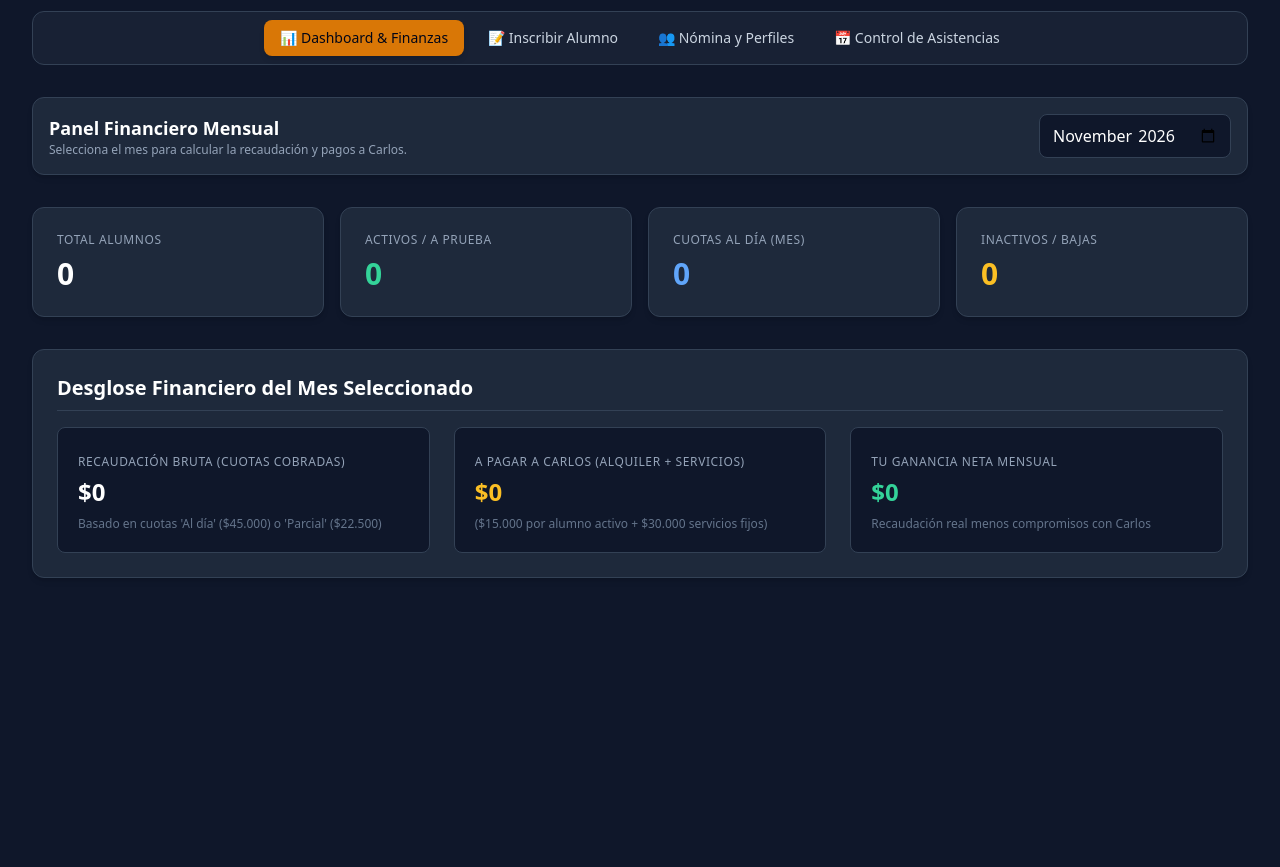
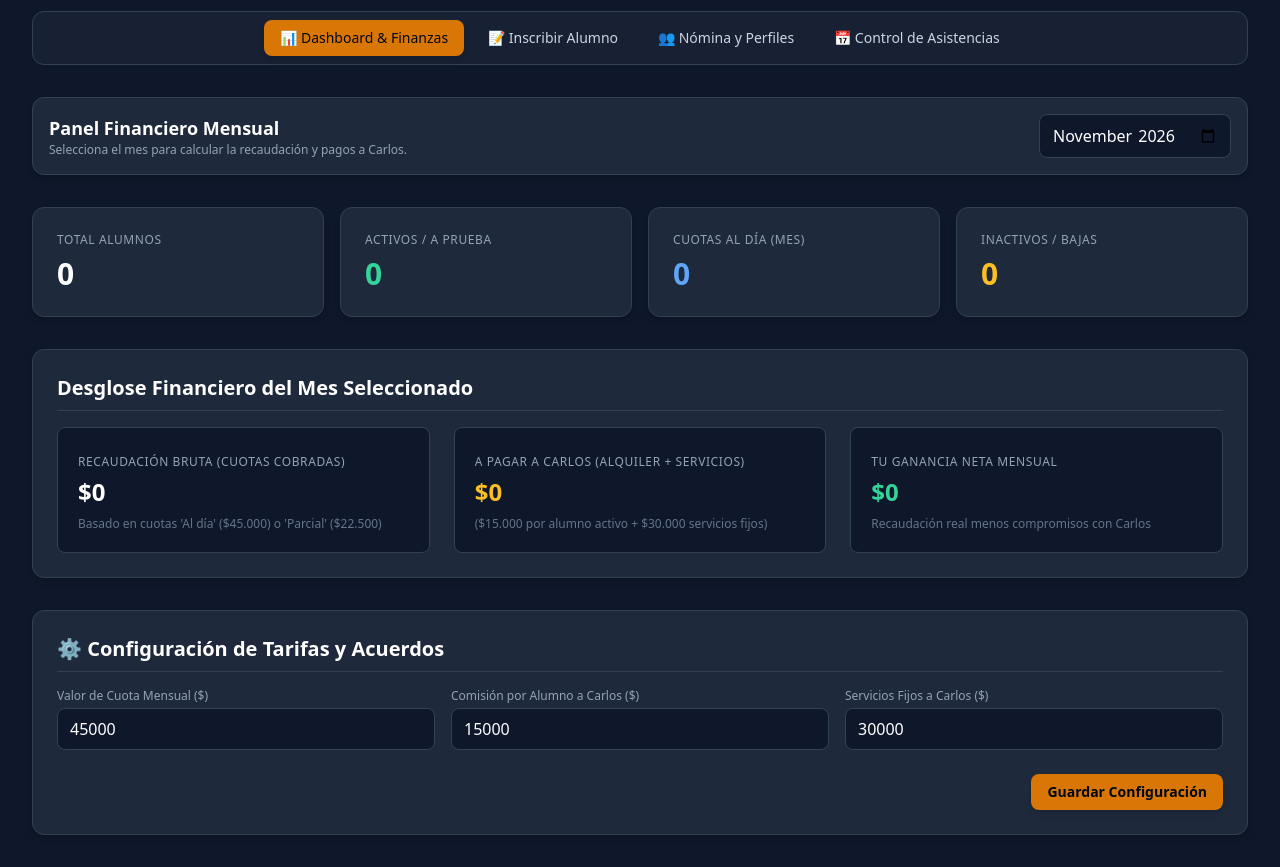
Before and after one commit to mauriciogoya-dot/app-bjj, a plain HTML site: page index.html in a window 1280 px wide. Shown: the part 190-1057 px from the top of the page. Before the commit the page ends 800 px from the top, so only its background shows below. Drawn offline with nearby package versions, Linux system fonts and the light colour scheme.

Commit message:
Mejora: Agregado panel de configuración dinámica de tarifas y corrección de cálculo para Carlos

```diff
--- a/index.html
+++ b/index.html
@@ -44,7 +44,7 @@
           <img
             src="./img/escudo-pretorianos.png"
             alt="Escudo Pretorianos"
-            class="w-full h-full object-contain p-0.5"
+            class="w-full h-full object-cover"
             style="transform: scale(1.25); transform-origin: center"
           />
         </div>
@@ -210,6 +210,62 @@
               >
             </div>
           </div>
+        </div>
+        <!-- Panel de Configuración de Tarifas y Acuerdos -->
+        <div
+          class="bg-slate-800 p-6 rounded-xl border border-slate-700 shadow-md"
+        >
+          <h2
+            class="text-xl font-semibold text-white mb-4 border-b border-slate-700 pb-2"
+          >
+            ⚙️ Configuración de Tarifas y Acuerdos
+          </h2>
+          <form
+            id="form-config"
+            class="grid grid-cols-1 md:grid-cols-3 gap-4 items-end"
+          >
+            <div>
+              <label class="block text-xs text-slate-400 mb-1"
+                >Valor de Cuota Mensual ($)</label
+              >
+              <input
+                type="number"
+                id="cfg-cuota"
+                class="w-full px-3 py-2 bg-slate-900 border border-slate-700 rounded-lg text-white font-medium focus:ring-2 focus:ring-amber-500"
+                required
+              />
+            </div>
+            <div>
+              <label class="block text-xs text-slate-400 mb-1"
+                >Comisión por Alumno a Carlos ($)</label
+              >
+              <input
+                type="number"
+                id="cfg-pago-alumno"
+                class="w-full px-3 py-2 bg-slate-900 border border-slate-700 rounded-lg text-white font-medium focus:ring-2 focus:ring-amber-500"
+                required
+              />
+            </div>
+            <div>
+              <label class="block text-xs text-slate-400 mb-1"
+                >Servicios Fijos a Carlos ($)</label
+              >
+              <input
+                type="number"
+                id="cfg-servicios"
+                class="w-full px-3 py-2 bg-slate-900 border border-slate-700 rounded-lg text-white font-medium focus:ring-2 focus:ring-amber-500"
+                required
+              />
+            </div>
+            <div class="md:col-span-3 flex justify-end mt-2">
+              <button
+                type="submit"
+                class="bg-amber-600 hover:bg-amber-700 text-slate-950 font-bold px-4 py-2 rounded-lg text-sm transition shadow-md"
+              >
+                Guardar Configuración
+              </button>
+            </div>
+          </form>
         </div>
       </section>
 
--- a/js/app.js
+++ b/js/app.js
@@ -2,10 +2,45 @@ import { Alumno } from "./classes/Alumno.js";
 import { Asistencia } from "./classes/Asistencia.js";
 
 // ==========================================
-// 0. INICIALIZACIÓN Y STORAGE
+// 0. INICIALIZACIÓN, CONFIGURACIÓN Y STORAGE
 // ==========================================
 Alumno.cargarStorage();
 Asistencia.cargarStorage();
+
+// Manejo de Configuración de Tarifas Dinámicas
+let configTarifas = JSON.parse(localStorage.getItem("pretorianos_config")) || {
+  valorCuota: 45000,
+  pagoAlumnoCarlos: 15000,
+  serviciosFijosCarlos: 30000,
+};
+
+const inputCfgCuota = document.getElementById("cfg-cuota");
+const inputCfgPagoAlumno = document.getElementById("cfg-pago-alumno");
+const inputCfgServicios = document.getElementById("cfg-servicios");
+
+function cargarConfiguracionEnInputs() {
+  if (inputCfgCuota) {
+    inputCfgCuota.value = configTarifas.valorCuota;
+    inputCfgPagoAlumno.value = configTarifas.pagoAlumnoCarlos;
+    inputCfgServicios.value = configTarifas.serviciosFijosCarlos;
+  }
+}
+cargarConfiguracionEnInputs();
+
+const formConfig = document.getElementById("form-config");
+if (formConfig) {
+  formConfig.addEventListener("submit", (e) => {
+    e.preventDefault();
+    configTarifas.valorCuota = parseFloat(inputCfgCuota.value) || 0;
+    configTarifas.pagoAlumnoCarlos = parseFloat(inputCfgPagoAlumno.value) || 0;
+    configTarifas.serviciosFijosCarlos =
+      parseFloat(inputCfgServicios.value) || 0;
+
+    localStorage.setItem("pretorianos_config", JSON.stringify(configTarifas));
+    actualizarDashboardFinanciero();
+    alert("¡Configuración de tarifas actualizada con éxito!");
+  });
+}
 
 const obtenerMesActual = () => new Date().toISOString().slice(0, 7);
 
@@ -26,7 +61,6 @@ selectorMesNomina.addEventListener("change", (e) => {
 });
 
 actualizarDashboardFinanciero();
-
 // ==========================================
 // 1. NAVEGACIÓN ENTRE PESTAÑAS (TABS)
 // ==========================================
@@ -124,13 +158,17 @@ function actualizarDashboardFinanciero() {
   document.getElementById("stat-cuotas").textContent = stats.cuotasAlDia;
   document.getElementById("stat-inactivos").textContent = stats.inactivos;
 
+  // Alumnos que generan cobro bruto (Activos o a prueba que pagan cuota)
   const alumnosActivos = Alumno.alumnos.filter(
     (a) => a.estado === "Activo" || a.estado === "A prueba",
   );
 
-  const VALOR_CUOTA = 45000;
-  const PAGO_POR_ALUMNO_CARLOS = 15000;
-  const SERVICIOS_FIJOS_CARLOS = 30000;
+  // Alumnos estrictamente "Activos" para el cálculo del compromiso con Carlos
+  const alumnosParaCarlos = Alumno.alumnos.filter((a) => a.estado === "Activo");
+
+  const VALOR_CUOTA = configTarifas.valorCuota;
+  const PAGO_POR_ALUMNO_CARLOS = configTarifas.pagoAlumnoCarlos;
+  const SERVICIOS_FIJOS_CARLOS = configTarifas.serviciosFijosCarlos;
 
   let recaudacionBruta = 0;
   alumnosActivos.forEach((a) => {
@@ -142,7 +180,7 @@ function actualizarDashboardFinanciero() {
     }
   });
 
-  const cantidadPagantesCarlos = alumnosActivos.length;
+  const cantidadPagantesCarlos = alumnosParaCarlos.length;
   const totalCarlos =
     cantidadPagantesCarlos * PAGO_POR_ALUMNO_CARLOS +
     (cantidadPagantesCarlos > 0 ? SERVICIOS_FIJOS_CARLOS : 0);
@@ -155,7 +193,6 @@ function actualizarDashboardFinanciero() {
   document.getElementById("fin-ganancia").textContent =
     `$${gananciaNeta.toLocaleString()}`;
 }
-
 // ==========================================
 // 4. NÓMINA GENERAL Y CAMBIO DE CUOTA MENSUAL
 // ==========================================
```
